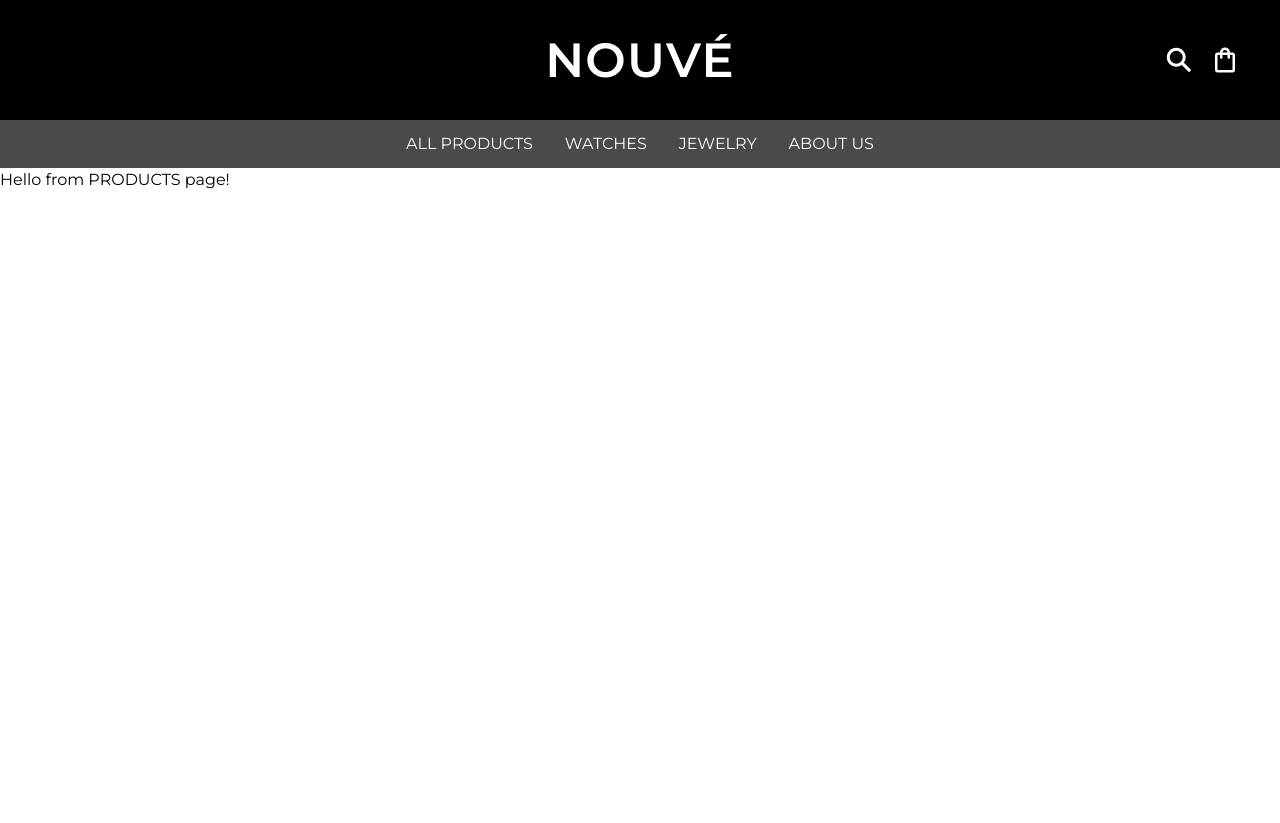
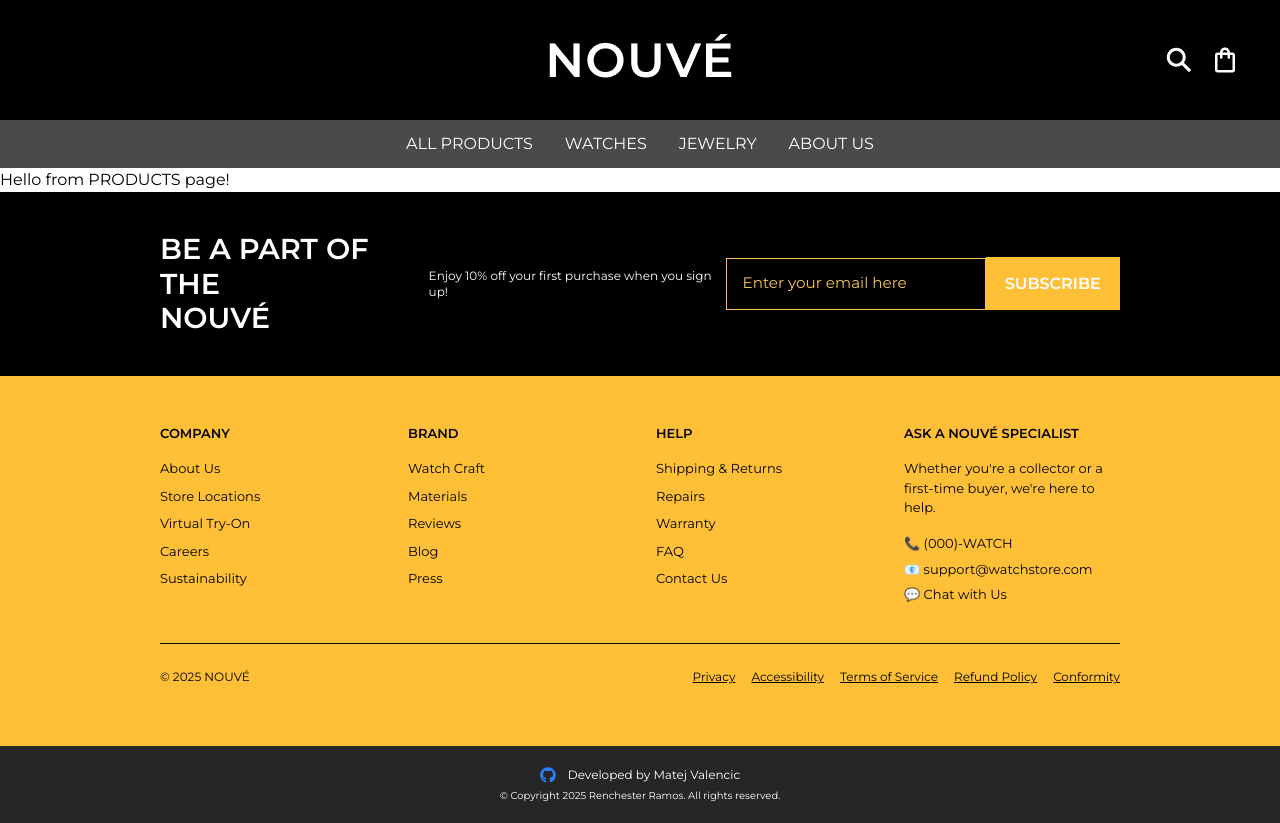
Before and after one commit to Valex99/shopping-cart, a React (Vite) app: page /products in a window 1280 px wide. Before the commit the page ends 800 px from the top, so only its background shows below. Built offline with nearby package versions, Linux system fonts and the light colour scheme.

Commit message:
Updated Outlet / Layout

```diff
--- a/src/Layout.jsx
+++ b/src/Layout.jsx
@@ -1,5 +1,9 @@
 import Header from "./components/Header";
 import Nav from "./components/Nav";
+import MailForm from "./components/mail-form/MailForm";
+import Footer from "./components/footer/Footer";
+import Author from "./components/Author";
+
 import { Outlet } from "react-router-dom";
 
 {
@@ -19,6 +23,9 @@ export default function Layout() {
       <main>
         <Outlet />
       </main>
+      <MailForm />
+      <Footer />
+      <Author />
       {/* Once the footer is ready - do the same with it */}
     </>
   );
--- a/src/components/Header.jsx
+++ b/src/components/Header.jsx
@@ -19,7 +19,10 @@ export default function Header() {
       </Link>
 
       <div className="absolute top-+ right-10 flex items-center space-x-4 text-xl text-white">
-        <IoSearchSharp size={30} className="cursor-pointer" />
+        {/* // Temporary while the page is in production */}
+        <Link to="error">
+          <IoSearchSharp size={30} className="cursor-pointer" />
+        </Link>
 
         <Link to="cart">
           <MdOutlineShoppingBag size={30} className="cursor-pointer" />
--- a/vite.config.js
+++ b/vite.config.js
@@ -5,4 +5,5 @@ import tailwindcss from "@tailwindcss/vite";
 // https://vite.dev/config/
 export default defineConfig({
   plugins: [react(), tailwindcss()],
+  base: '/',
 });
```
Also changed, not shown: vercel.json (added).
